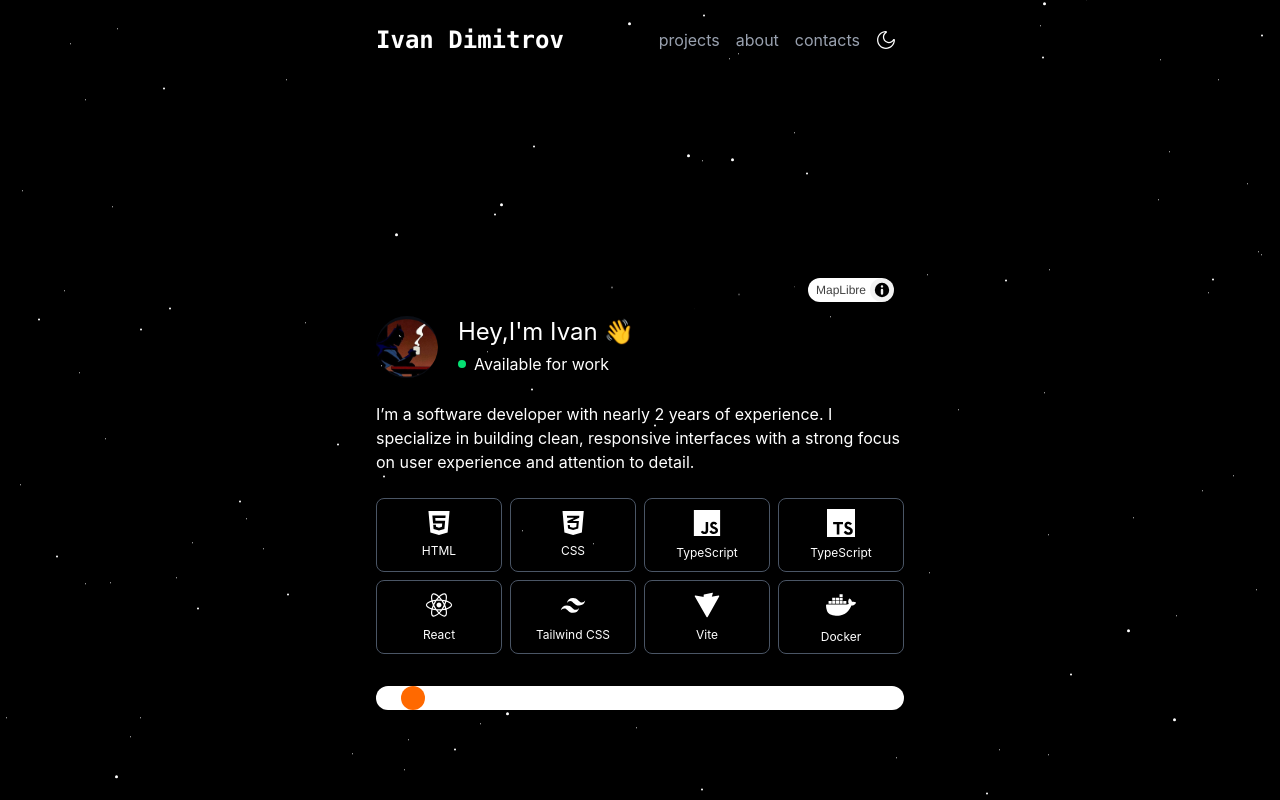
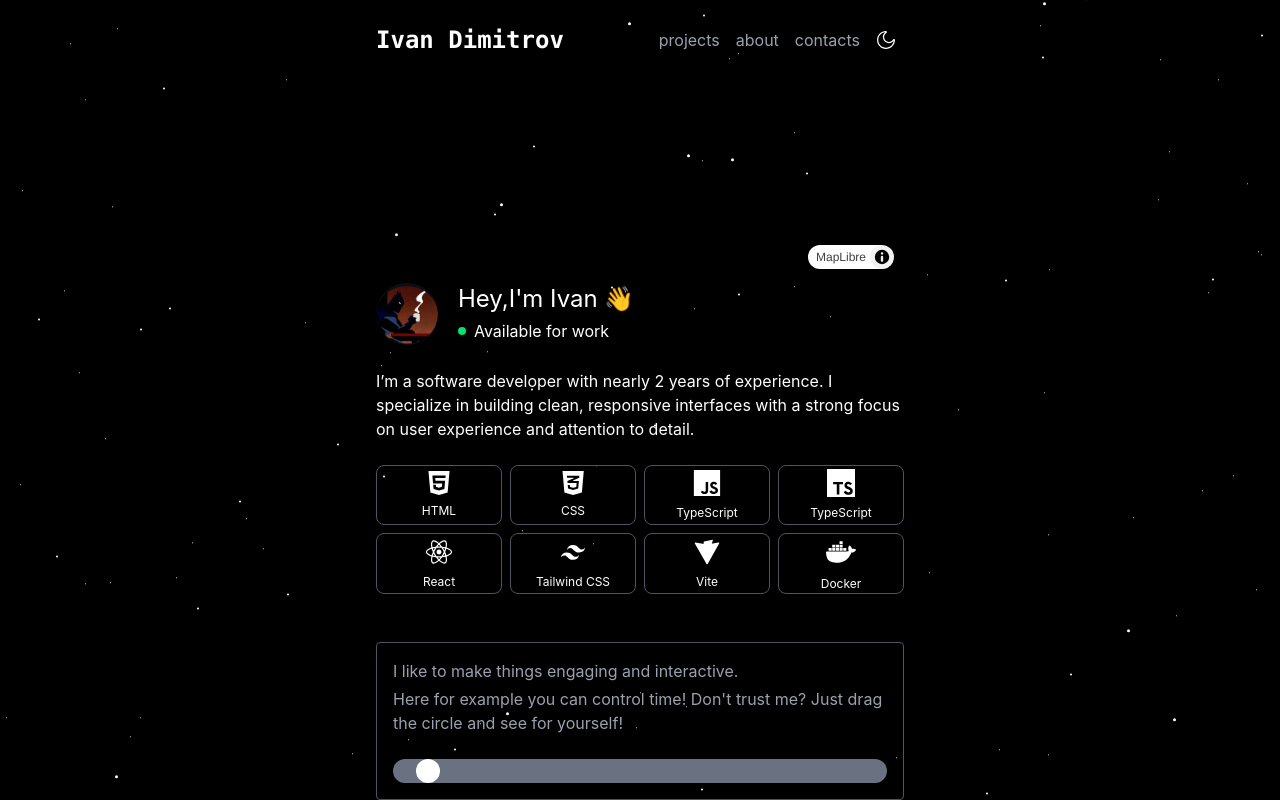
Before and after one commit to Durotaren/portfolio, a React (Vite) app: page / in a window 1280 px wide. Built offline with nearby package versions, Linux system fonts and the light colour scheme; no server answers.

Commit message:
Update the Interactivity component

```diff
--- a/src/components/Interactivity.tsx
+++ b/src/components/Interactivity.tsx
@@ -10,17 +10,28 @@ export default function Interactivity({
   setIsDragging,
 }: InteractivityProps) {
   return (
+    <div className="mt-6 flex flex-col gap-4 border-gray-600 border-1 p-4 rounded">
+      <div className="flex flex-col gap-1">
+        <p className="text-gray-400">
+          I like to make things engaging and interactive.
+        </p>
+        <p className="text-gray-400">
+          Here for example you can control time! Don't trust me? Just drag the
+          circle and see for yourself!
+        </p>
+      </div>
       <div
         ref={sliderRef}
-      className="w-full h-6 border-white rounded-full bg-white relative mt-2"
+        className="w-full h-6 border-white rounded-full bg-gray-500 relative mt-2"
       >
         <div
-        className="w-6 h-6 bg-orange-500 absolute rounded-full top-1/2 -translate-y-1/2 -translate-x-1/2"
+          className="w-6 h-6 bg-white absolute rounded-full top-1/2 -translate-y-1/2 -translate-x-1/2 hover:cursor-pointer"
           style={{ left: `${position}%` }}
           onMouseDown={() => {
             setIsDragging(true);
           }}
         ></div>
       </div>
+    </div>
   );
 }
```
Lines whose indentation alone changed are shown as unchanged.
